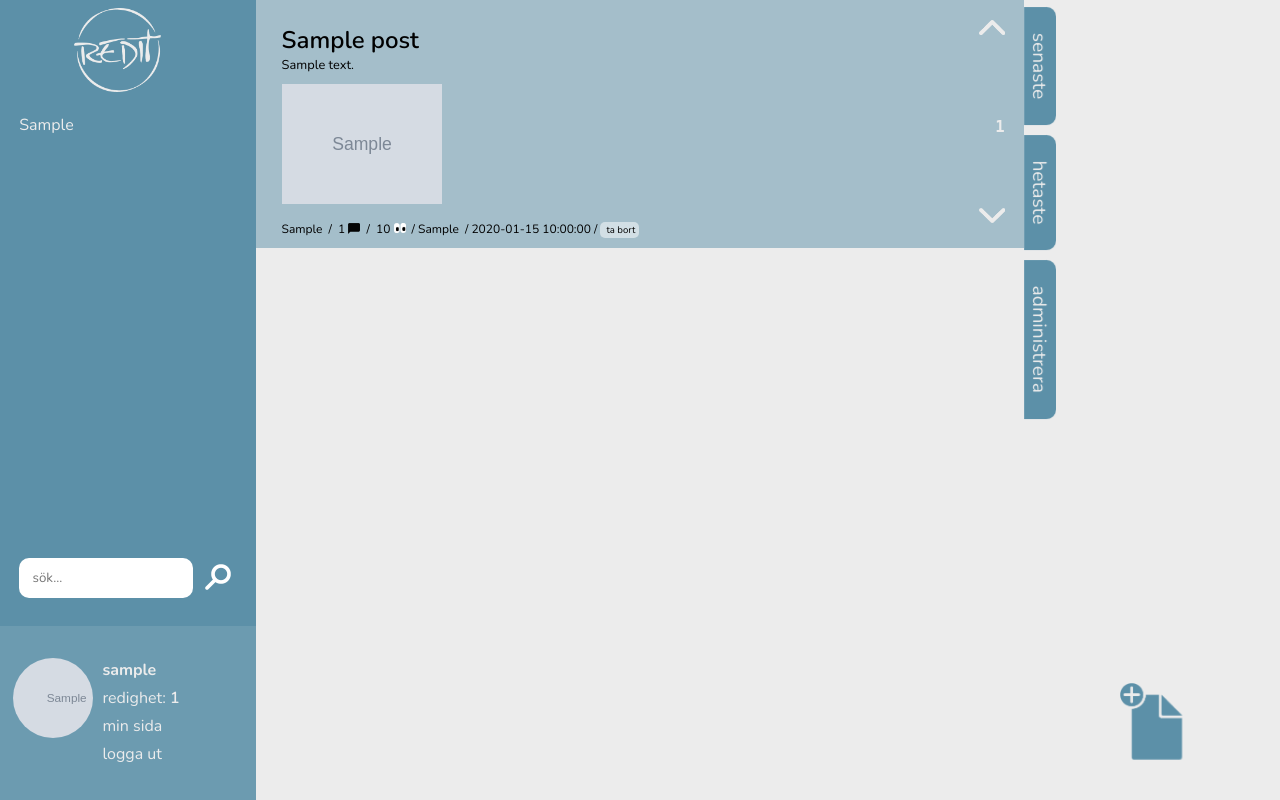
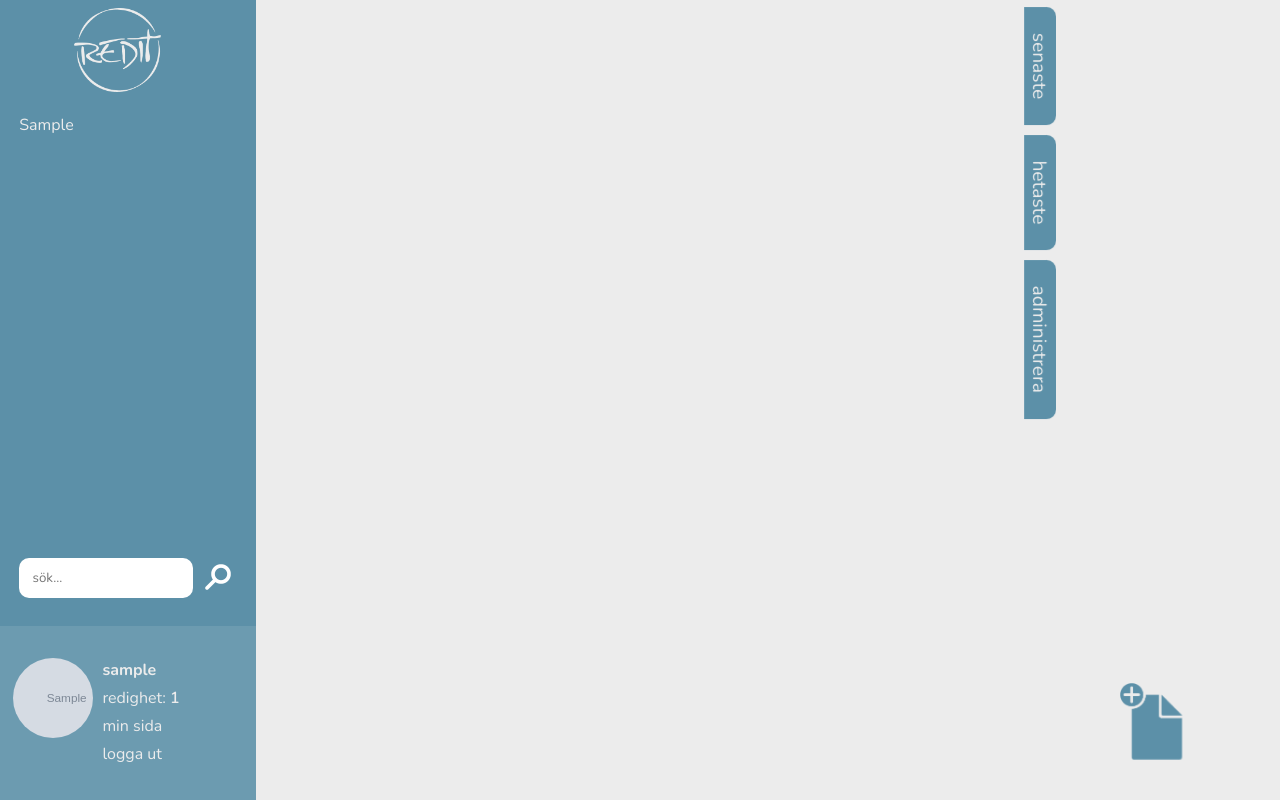
Before and after one commit to gustafedlund/redit, a PHP site: page /home/index.php?category=1 in a window 1280 px wide. Run offline with PHP 8.4, Linux system fonts and the light colour scheme; the visitor is signed in with stand-in values (Sample User, id 1); tables that the repository leaves empty or names only in its code hold one stand-in row (values such as "Sample post"); grey boxes marked "Sample" are stand-in pictures; data that the repository does not hold is empty; some libraries are stand-ins or nearby versions.

Commit message:
fixat
kategorigrejen är fixad, gjorde även lite annat i posts och så :)

```diff
--- a/posts/delete-posts.php
+++ b/posts/delete-posts.php
@@ -6,7 +6,10 @@
   $post_id = $_GET['delete'];
   $query = "DELETE FROM posts WHERE post_id = '$post_id'";
   $result = mysqli_query($conn, $query);
-  if ($result) {
+
+  $query2 = "DELETE FROM replies WHERE post_id = '$post_id'";
+  $result2 = mysqli_query($conn, $query2);
+  if ($result && $result2) {
     header("Location: ../home/index.php?postdeleted=" . $post_id . "");
   }
 }
--- a/posts/edit_categories.php
+++ b/posts/edit_categories.php
@@ -8,8 +8,10 @@
 if($_GET['delete']) {
   $category = $_GET['delete'];
   $query = "DELETE FROM categories WHERE category = '$category'";
+  $query2 = "UPDATE posts SET post_category='okategoriserad' WHERE post_category='$category'";
   $result = mysqli_query($conn, $query);
-  if ($result) {
+  $result2 = mysqli_query($conn, $query2);
+  if ($result && $result2) {
     header("Location: ../userpage/admin_page.php?catdeleted=" . $category . "");
   }
 } elseif ($_GET['add']) {
--- a/posts/print-posts.php
+++ b/posts/print-posts.php
@@ -2,67 +2,17 @@
 session_start();
 require "../init/config.php";
 
-if ($_GET['category'] == 'bygdababbel') {
-  if ($_GET['sort'] == 'popular') {
-    $sql = "SELECT * FROM posts WHERE post_category='bygdababbel' ORDER BY post_likes DESC";
-  } else {
-    $sql = "SELECT * FROM posts WHERE post_category='bygdababbel' ORDER BY post_date DESC";
-  }
-}
-elseif ($_GET['category'] == 'plugg') {
-  if ($_GET['sort'] == 'popular') {
-    $sql = "SELECT * FROM posts WHERE post_category='plugg' ORDER BY post_likes DESC";
-  } else {
-    $sql = "SELECT * FROM posts WHERE post_category='plugg' ORDER BY post_date DESC";
-  }
-}
-elseif ($_GET['category'] == 'politik') {
-  if ($_GET['sort'] == 'popular') {
-    $sql = "SELECT * FROM posts WHERE post_category='politik' ORDER BY post_likes DESC";
-  } else {
-    $sql = "SELECT * FROM posts WHERE post_category='politik' ORDER BY post_date DESC";
-  }
-}
-elseif ($_GET['category'] == 'raggarbilar') {
-  if ($_GET['sort'] == 'popular') {
-    $sql = "SELECT * FROM posts WHERE post_category='raggarbilar' ORDER BY post_likes DESC";
-  } else {
-    $sql = "SELECT * FROM posts WHERE post_category='raggarbilar' ORDER BY post_date DESC";
-  }
-}
-elseif ($_GET['category'] == 'jippon') {
-  if ($_GET['sort'] == 'popular') {
-    $sql = "SELECT * FROM posts WHERE post_category='jippon' ORDER BY post_likes DESC";
-  } else {
-    $sql = "SELECT * FROM posts WHERE post_category='jippon' ORDER BY post_date DESC";
-  }
-}
-elseif ($_GET['category'] == 'nyheter') {
-  if ($_GET['sort'] == 'popular') {
-    $sql = "SELECT * FROM posts WHERE post_category='nyheter' ORDER BY post_likes DESC";
-  } else {
-    $sql = "SELECT * FROM posts WHERE post_category='nyheter' ORDER BY post_date DESC";
-  }
-}
-elseif ($_GET['category'] == 'memes') {
-  if ($_GET['sort'] == 'popular') {
-    $sql = "SELECT * FROM posts WHERE post_category='memes' ORDER BY post_likes DESC";
-  } else {
-    $sql = "SELECT * FROM posts WHERE post_category='memes' ORDER BY post_date DESC";
-  }
-}
-elseif ($_GET['category'] == 'dagensbild') {
-  if ($_GET['sort'] == 'popular') {
-    $sql = "SELECT * FROM posts WHERE post_category='dagensbild' ORDER BY post_likes DESC";
-  } else {
-    $sql = "SELECT * FROM posts WHERE post_category='dagensbild' ORDER BY post_date DESC";
-  }
+//URI category=x, sort=y : no sort = sort by latest, sort = sort by post rating
+$currentCategory = $_GET['category'];
+
+if(isset($_GET['category']) && !isset($_GET['sort'])) {
+  $sql = "SELECT * FROM posts WHERE post_category='$currentCategory' ORDER BY post_date DESC";
+} elseif (isset($_GET['category']) && isset($_GET['sort'])) {
+  $sql = "SELECT * FROM posts WHERE post_category='$currentCategory' ORDER BY post_likes DESC";
+} elseif (!isset($_GET['category']) && !isset($_GET['sort'])) {
+  $sql = "SELECT * FROM posts ORDER BY post_date DESC";
 } else {
-  if ($_GET['sort'] == 'popular' && !isset($_GET['category'])) {
-    $sql = "SELECT * FROM posts ORDER BY post_likes DESC";
-  } else {
-    $sql = "SELECT * FROM posts ORDER BY post_date DESC";
-  }
+  $sql = "SELECT * FROM posts ORDER BY post_likes DESC";
 }
 
 $res = mysqli_query($conn, $sql) or die(mysqli_error($conn));
--- a/posts/write-posts.php
+++ b/posts/write-posts.php
@@ -8,7 +8,8 @@
 if (isset($_POST['post_submit'])) {
 
   $post_title = $_POST['post_title'];
-  $post_text = $_POST['post_text'];
+  //code from stackoverflow to make the text keep spading and formatting upon input:
+  $post_text = nl2br(str_replace('  ', ' &nbsp;', htmlspecialchars($_POST['post_text'])));
   $post_category = $_POST['categories'];
   $post_creator = $_SESSION['username'];
   $fileNameNew = NULL;
@@ -51,7 +52,7 @@
     header("Location: ./write-posts.php?error=emptyfields");
     exit(); //if user makes a mistake, this stops code from running
   }
-  elseif (!preg_match("/^[A-Za-zåäöÅÄÖ 0-9]*$/", $post_title) && !preg_match("/^[A-Za-z åäö ÅÄÖ 0-9]*$/", $post_text)) {
+  elseif (!preg_match("/^[A-Za-z åäö ÅÄÖ 0-9!.,:;)('^*?@]*$/", $post_title) && !preg_match("/^[A-Za-z åäö ÅÄÖ 0-9!.,:;)('^*?@]*$/", $post_text)) {
     header("Location: ./write-posts.php?error=forbiddenchars");
     exit();
   }
--- a/styles/posts.css
+++ b/styles/posts.css
@@ -85,12 +85,11 @@
     font-family: monospace;
   }
 .post-info {
-  font-size: 0.75em;
+  font-size: 0.7em;
   font-weight: 300;
   clear: both;
-  line-height: 1em;
-  position: absolute;
-  bottom: 0;
+  display: block;
+  margin-bottom: -25px;
 }
   span.divider {
     padding: 0 0.25em;
```
Also changed, not shown: userpage/user.php (+7 -6 lines), userpage/userpage.php (+10 -8 lines), posts/uploads/post_alice1754259621.jpg (added), posts/uploads/post_ludde1105154229.jpg (added), posts/uploads/post_ludde1719370304.jpg (added), posts/uploads/post_ludde504069359.jpg (added), posts/uploads/post_ludde780887405.jpg (added), uploads/upload_avatar/avatar_alice.jpg, uploads/upload_avatar/avatar_gurkan.jpg (added), uploads/upload_avatar/avatar_ludde.jpg (added).
